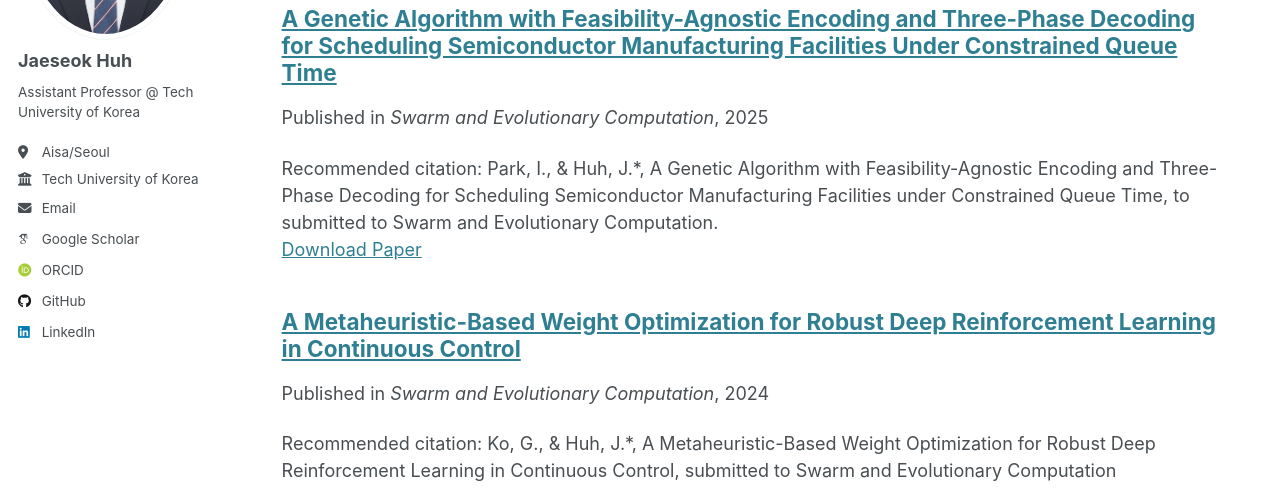
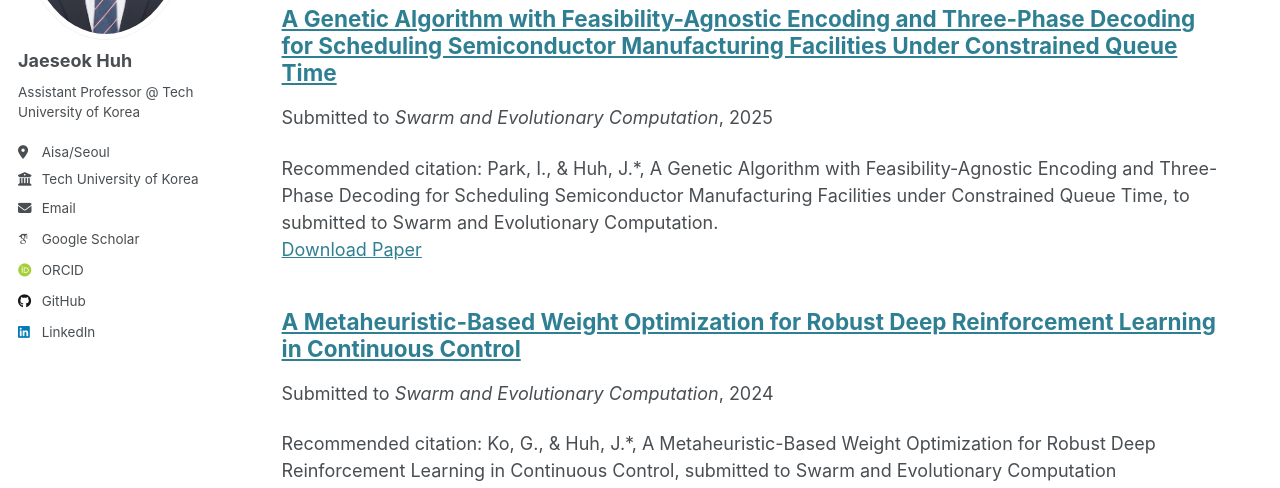
Before and after one commit to LaonHJS/laonhjs.github.io, a Jekyll site: the page built from _pages/publications.html, in a window 1280 px wide and 900 px high. Shown: the part 306-794 px from the top of the window. Built offline with Jekyll 4.4.1, drawn with Linux system fonts in a browser that asks for light colours; some web fonts are replaced.

Commit message:
Update archive-single.html

```diff
--- a/_includes/archive-single.html
+++ b/_includes/archive-single.html
@@ -40,6 +40,8 @@
 
         {% if post.collection == 'teaching' %}
           <p> {{ post.type }}, <i>{{ post.venue }}</i>, {{ post.date | default: "1900-01-01" | date: "%Y" }} </p>
+        {% elsif post.collection == 'publications' and post.category == 'under_review' %}
+          <p>Submitted to <i>{{ post.venue }}</i>, {{ post.date | default: "1900-01-01" | date: "%Y" }} </p>
         {% elsif post.collection == 'publications' %}
           <p>Published in <i>{{ post.venue }}</i>, {{ post.date | default: "1900-01-01" | date: "%Y" }} </p>
         {% elsif post.date %}
```
